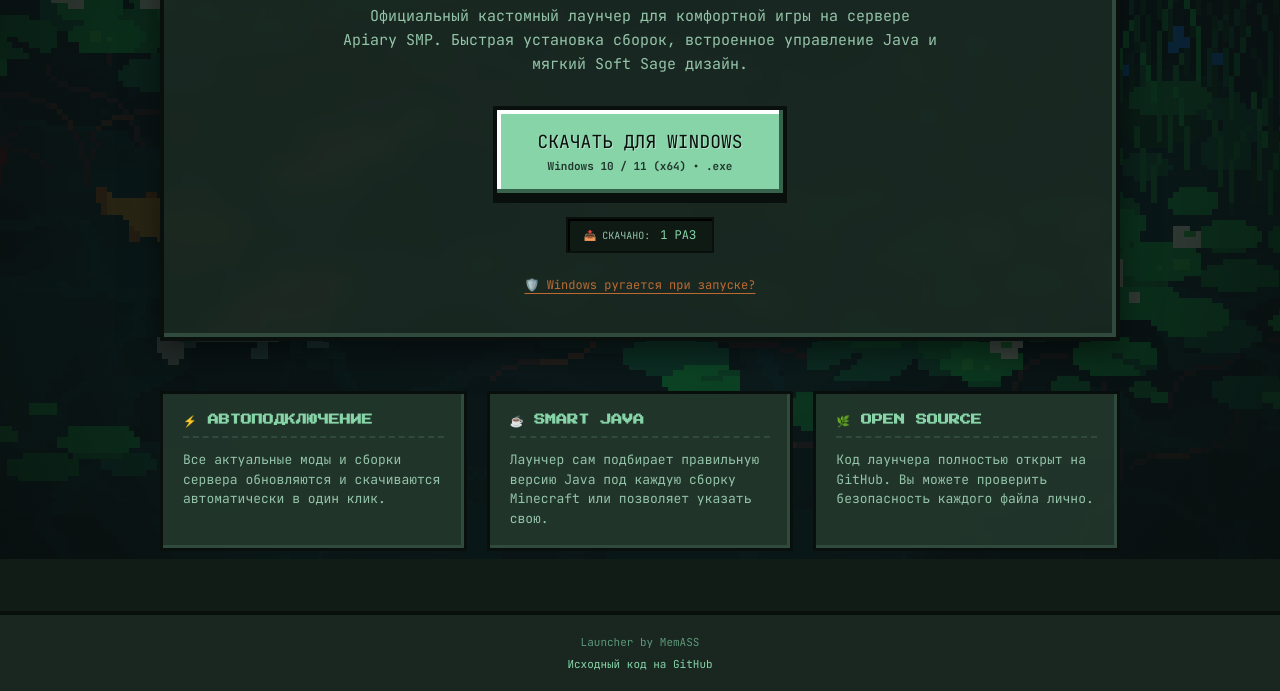
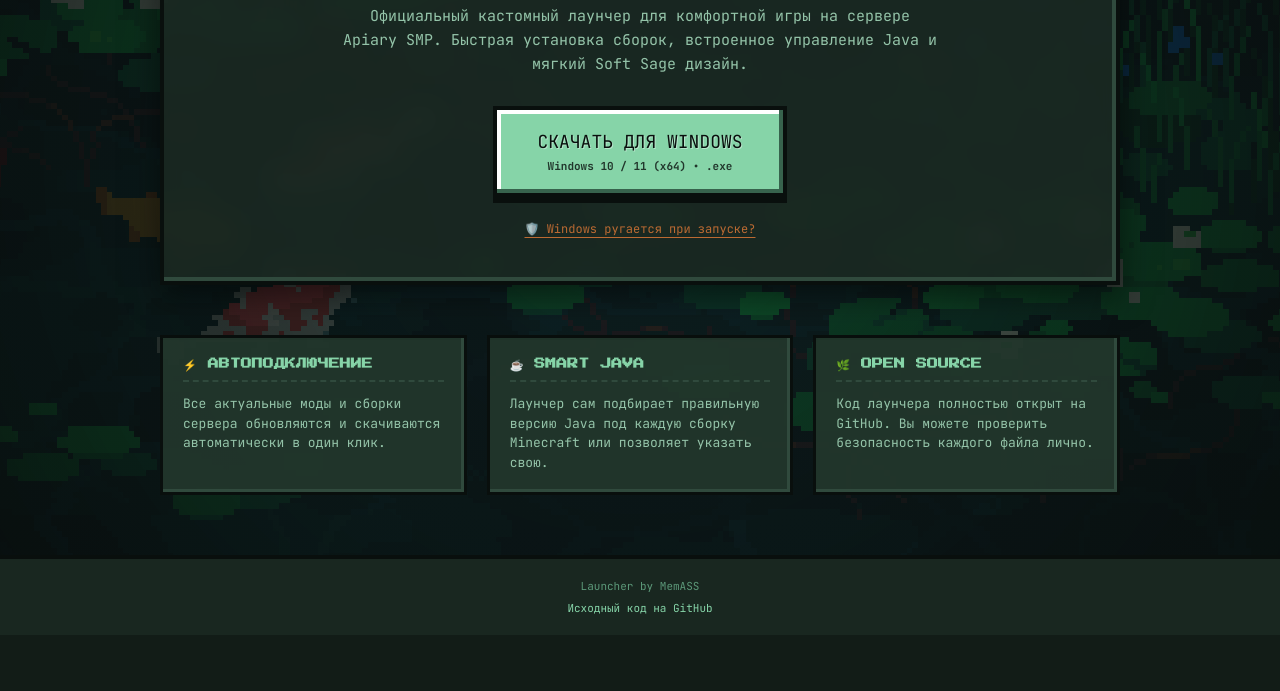
Before and after one commit to memassssssss/Apiary-launcher, a plain HTML site: page index.html in a window 1280 px wide. Shown: the part 241-932 px from the top of the page. After the commit the page ends 876 px from the top, so only its background shows below. Drawn offline with Linux system fonts and the light colour scheme; no server answers.

Commit message:
Update index.html

```diff
--- a/index.html
+++ b/index.html
@@ -468,10 +468,7 @@
             </a>
 
             <!-- Счётчик скачиваний -->
-            <div class="download-counter-box">
-                <span>📥 СКАЧАНО:</span>
-                <span id="downloadCount" class="download-counter-val">Загрузка...</span>
-            </div>
+
 
             <!-- Текстовая кнопка-ссылка для открытия всплывающего окна -->
             <button type="button" id="openSmartscreenModal" class="btn-smartscreen-trigger">
```
